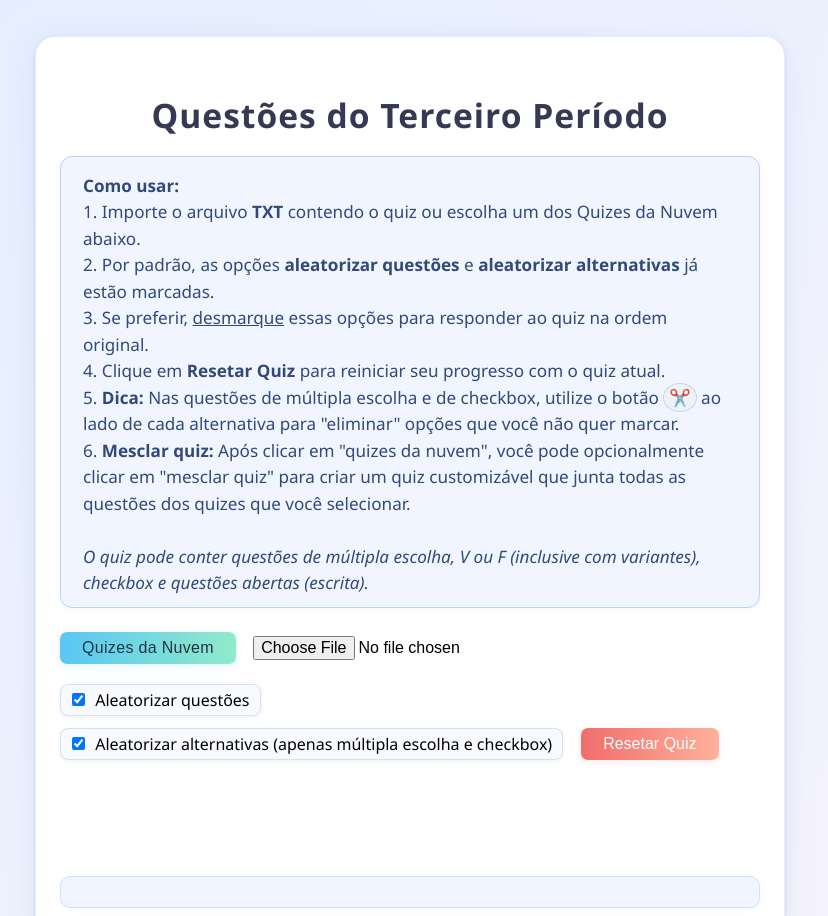
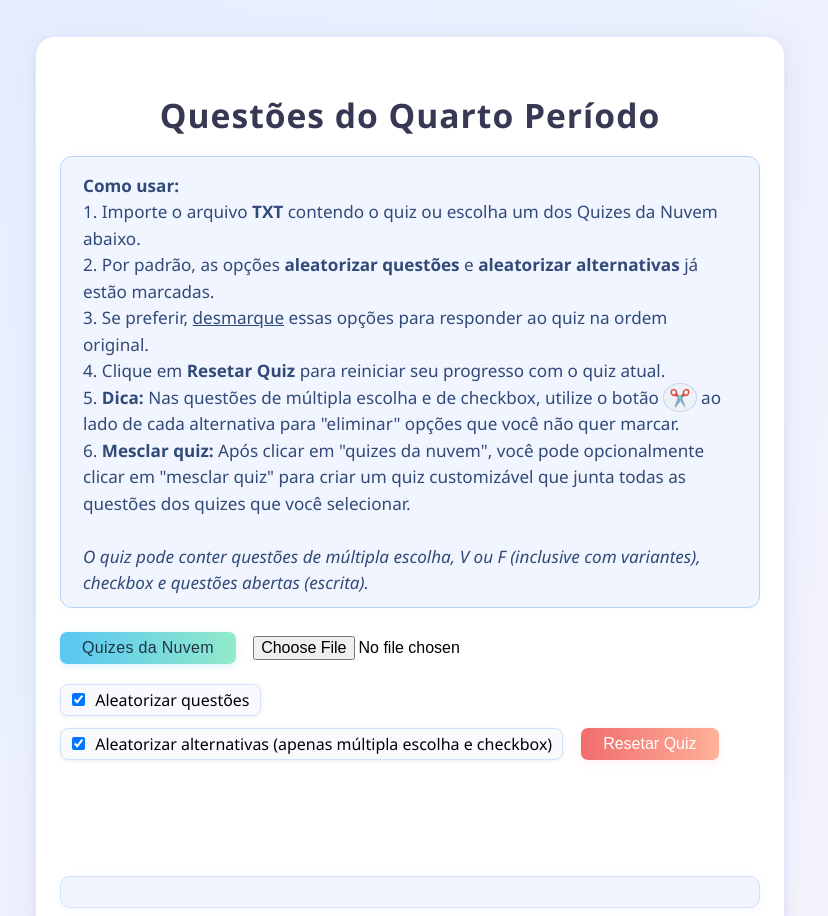
Before and after one commit to projsMED/med-questoes-4-periodo, a website: page index.html in a window 1280 px wide. Shown: the top 916 px of the page, without its empty margins (230-1058 px from the left). Drawn offline with Linux system fonts and the light colour scheme.

Commit message:
Atualiza├º├úo autom├ítica local

```diff
--- a/index.html
+++ b/index.html
@@ -891,7 +891,7 @@
 </head>
 <body>
 <div id="container">
-  <h1>Questões do Terceiro Período</h1>
+  <h1>Questões do Quarto Período</h1>
   <div class="tutorial">
     <strong>Como usar:</strong><br>
     1. Importe o arquivo <strong>TXT</strong> contendo o quiz ou escolha um dos Quizes da Nuvem abaixo.<br>
```
